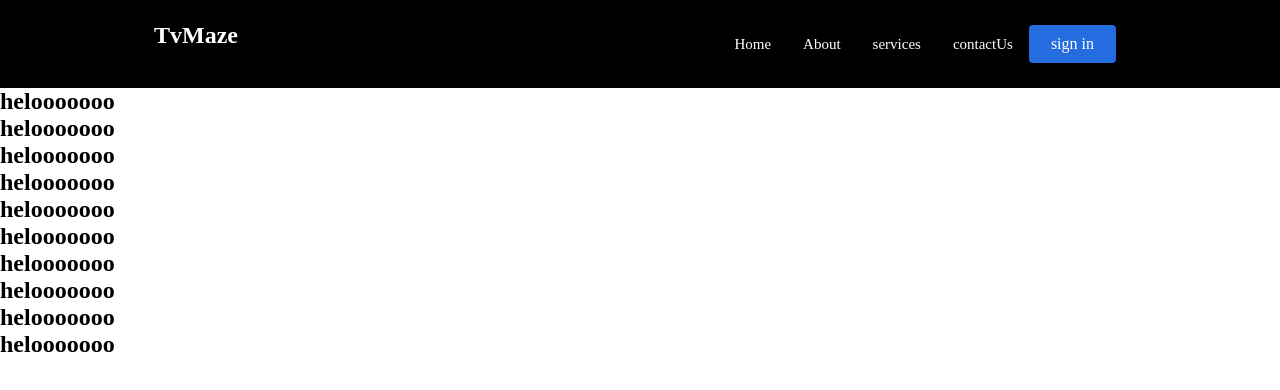
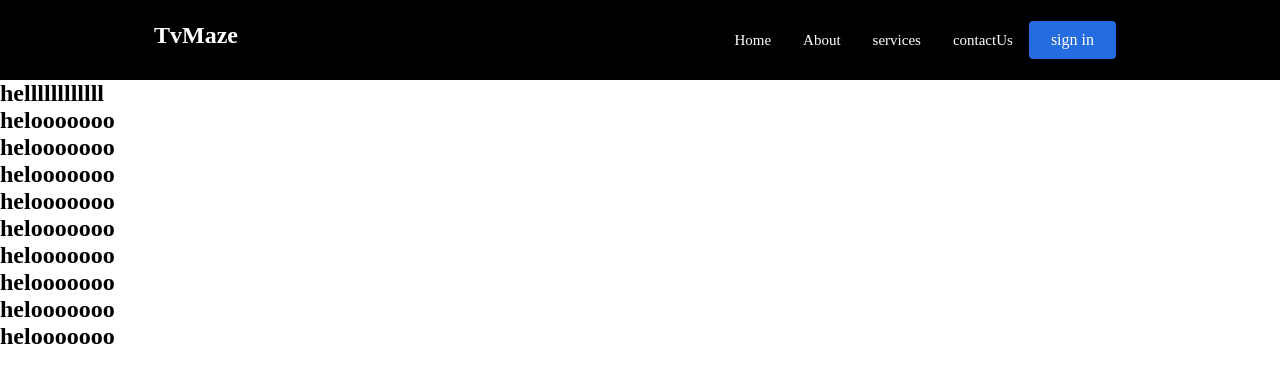
Before and after one commit to pouryaghazizadeh/simpele-navbar-react, a React (Create React App) app: page / in a window 1280 px wide. Shown: the top 390 px of the page. Built offline with nearby package versions, Linux system fonts and the light colour scheme.

Commit message:
normal style 2 =>give better height

```diff
--- a/src/component/Home.jsx
+++ b/src/component/Home.jsx
@@ -1,7 +1,7 @@
 const Home = ()=>{
     return(
         <>
-            <h2>helooooooo</h2>
+            <h2>hellllllllllll</h2>
             <h2>helooooooo</h2>
             <h2>helooooooo</h2>
             <h2>helooooooo</h2>
--- a/src/component/navbar/index.jsx
+++ b/src/component/navbar/index.jsx
@@ -19,6 +19,7 @@ const Navbar = () => {
   const [Id, setId] = useState(false);
   return (
     <div id={Id ? "#hidden2" : ""}>
+
       <nav className="Nav" id={Id ? "Nav2" : ""}>
         <h1 className="logo" id={Id ? "logo2" : ""}>
           TvMaze
--- a/src/component/navbar/navbar.css
+++ b/src/component/navbar/navbar.css
@@ -4,7 +4,7 @@
   left: 0px;
   height: 200px;
   width: 100vw;
-  background-color: #002;
+  background-color: #000;
   display: flex;
   flex-direction: column;
   align-items: center;
@@ -19,16 +19,19 @@
 }
 
 #hidden2 {
-  height: 500px;
+  height:400px
 }
 
 .Nav {
   background: #000;
-  height: 88px;
+  height: 80px;
   display: flex;
   justify-content: space-between;
   padding: 0.5rem calc((100vw - 1000px) / 2);
   z-index: 10;
+}
+#Nav2{
+    height: 287px;
 }
 .NsvLink {
   color: #fff;
@@ -40,7 +43,7 @@
   cursor: pointer;
   font-size: 15px;
 }
-.NsvLink :active {
+.NsvLink:active {
   color: #15cdfc;
 }
 .Bars {
@@ -72,7 +75,7 @@
 }
 .NavBtnLink:hover {
   background: #fff;
-  color: #010606;
+   color: #010606;
 }
 @media screen and (max-width: 768px) {
   .Bars {
@@ -96,7 +99,8 @@
 }
 @media screen and (min-width: 768px) {
   #hidden {
-    background-color: #002;
+    /* background-color: #000; */
+    background-color:#000;
     top: 0px;
     height: 100%;
     width: 100vw;
@@ -121,6 +125,8 @@
     padding: 0.5rem calc((100vw - 1000px) / 2);
     display: flex;
     align-self: flex-end;
+    height:88px;
+
   }
   #logo2 {
     margin-right: 25vw;
```
